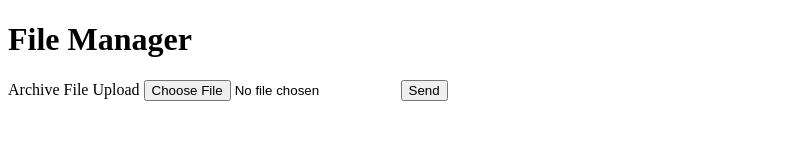
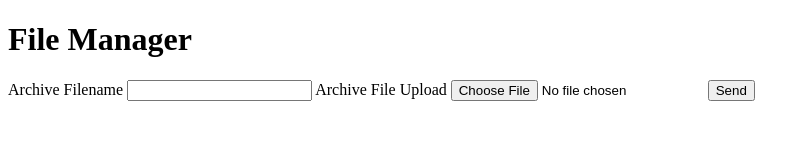
Before and after one commit to lzunho-afk/att_cpw, a website: page filemgr_nodejs/index.html in a window 1280 px wide. Shown: the whole page, without its empty margins (0-810 px from the left). Drawn offline with Linux system fonts and the light colour scheme.

Commit message:
Fixed multer file input error

```diff
--- a/filemgr_nodejs/index.html
+++ b/filemgr_nodejs/index.html
@@ -8,8 +8,11 @@
         <h1>File Manager</h1>
 
         <form id="archive-form" action="/fileupload" enctype="multipart/form-data" method="POST">
+            <label for="archive-input-name">Archive Filename</label>
+            <input type="text" name="archive-input-name" id="archive-input-name"/>
+
             <label for="archive-input">Archive File Upload</label>
-            <input type="file" name="archive" id="archive-input" @change="filesChange($event.taget.name, $event.target.files)" required/>
+            <input type="file" name="archive-input" id="archive-input" @change="filesChange($event.taget.name, $event.target.files)" required/>
 
             <input type="submit" value="Send">
         </form>
--- a/filemgr_nodejs/package.json
+++ b/filemgr_nodejs/package.json
@@ -4,6 +4,7 @@
     "description": "A simple Node.js file manager",
     "dependencies": {
         "express": "^4.18.1",
-        "multer": "^1.4.5-lts.1"
+        "multer": "^1.4.5-lts.1",
+        "path": "^0.12.7"
     }
 }
--- a/filemgr_nodejs/server.js
+++ b/filemgr_nodejs/server.js
@@ -11,7 +11,7 @@ const PORT = 8000;
 app.use(express.json());
 app.use(express.urlencoded({ extended: true }));
 
-app.post("/fileupload", upload.array("files"), uploadFiles);
+app.post("/fileupload", upload.array("archive-input"), uploadFiles);
 
 function uploadFiles(req, res) {
     console.log(req.body);
```
Also changed, not shown: 2 other files.
